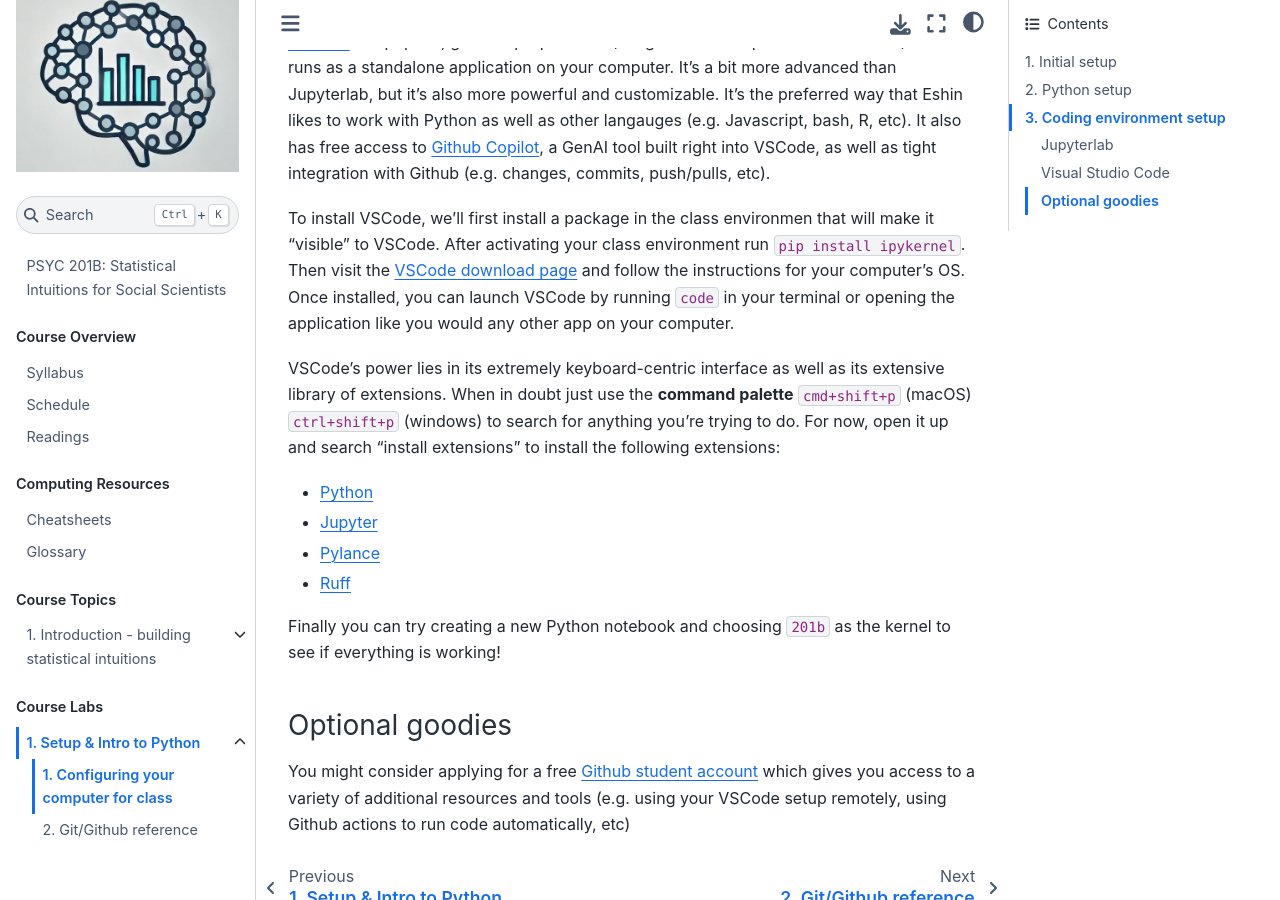
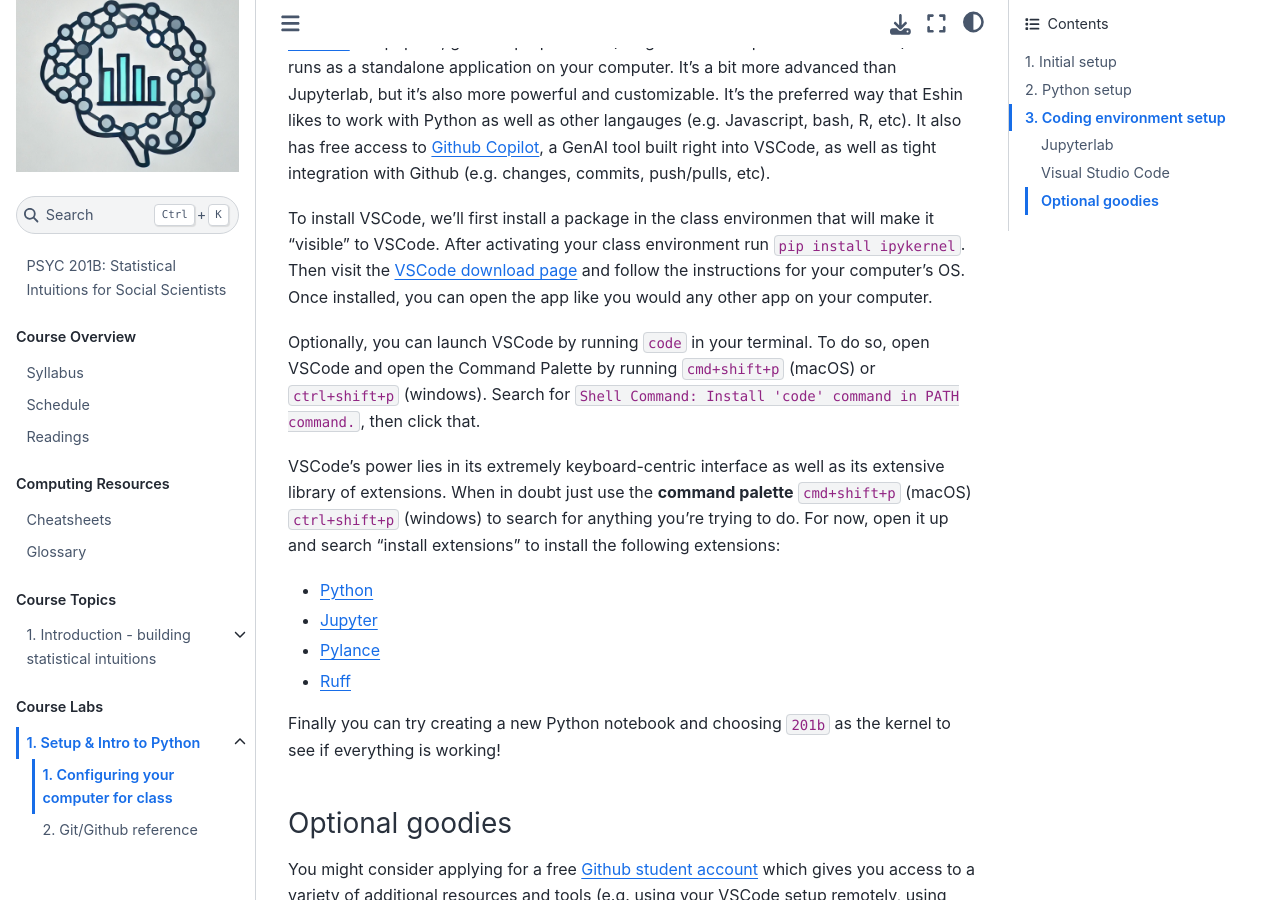
Before and after one commit to psyc201b/PSYC-201B, a Jupyter Book: the page built from labs/1/local_setup.md, in a window 1280 px wide and 900 px high, scrolled down 2907 px. Built offline with Jupyter Book 1.0.4 settings and Sphinx 7.4.7 and the Sphinx Book theme 1.1.4, drawn with Linux system fonts in a browser that asks for light colours; pages that are not in the unit, such as notebooks, are missing from menus.

Commit message:
add instructions for opening VSCode with 'code'

```diff
--- a/labs/1/local_setup.md
+++ b/labs/1/local_setup.md
@@ -78,7 +78,9 @@
 
 [VSCode](https://code.visualstudio.com/) is a popular, general-purpose IDE (integrated-development-environment) that runs as a standalone application on your computer. It's a bit more advanced than Jupyterlab, but it's also more powerful and customizable. It's the preferred way that Eshin likes to work with Python as well as other langauges (e.g. Javascript, bash, R, etc). It also has free access to [Github Copilot](https://github.com/features/copilot), a GenAI tool built right into VSCode, as well as tight integration with Github (e.g. changes, commits, push/pulls, etc).
 
-To install VSCode, we'll first install a package in the class environmen that will make it "visible" to VSCode. After activating your class environment run `pip install ipykernel`. Then visit the [VSCode download page](https://code.visualstudio.com/download) and follow the instructions for your computer's OS. Once installed, you can launch VSCode by running `code` in your terminal or opening the application like you would any other app on your computer.
+To install VSCode, we'll first install a package in the class environmen that will make it "visible" to VSCode. After activating your class environment run `pip install ipykernel`. Then visit the [VSCode download page](https://code.visualstudio.com/download) and follow the instructions for your computer's OS. Once installed, you can open the app like you would any other app on your computer.
+
+Optionally, you can launch VSCode by running `code` in your terminal. To do so, open VSCode and open the Command Palette by running `cmd+shift+p` (macOS) or `ctrl+shift+p` (windows). Search for `Shell Command: Install 'code' command in PATH command.`, then click that.
 
 VSCode's power lies in its extremely keyboard-centric interface as well as its extensive library of extensions. When in doubt just use the **command palette** `cmd+shift+p` (macOS) `ctrl+shift+p` (windows) to search for anything you're trying to do. For now, open it up and search "install extensions" to install the following extensions:
 - [Python](https://marketplace.visualstudio.com/items?itemName=ms-python.python)
```
